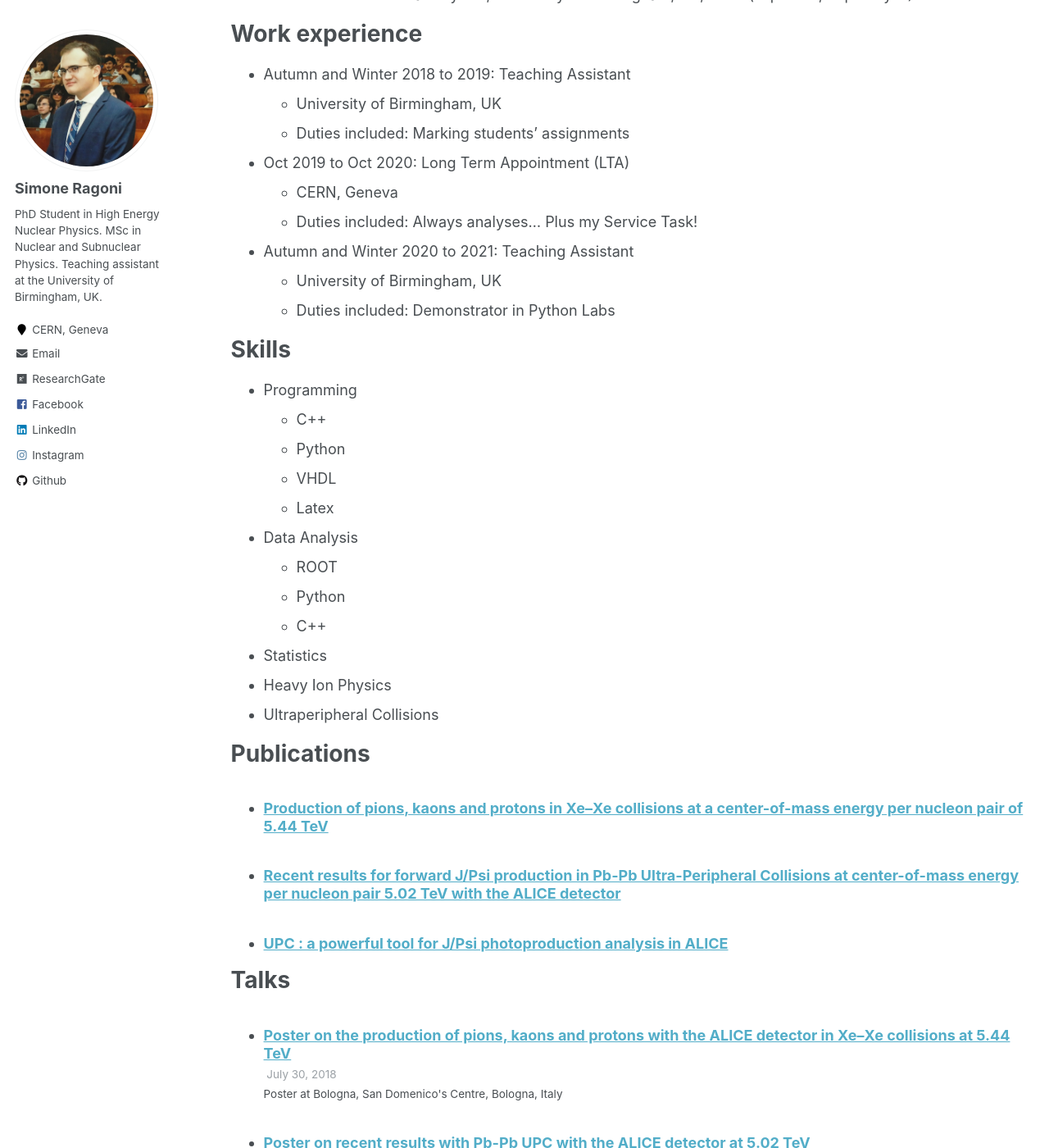
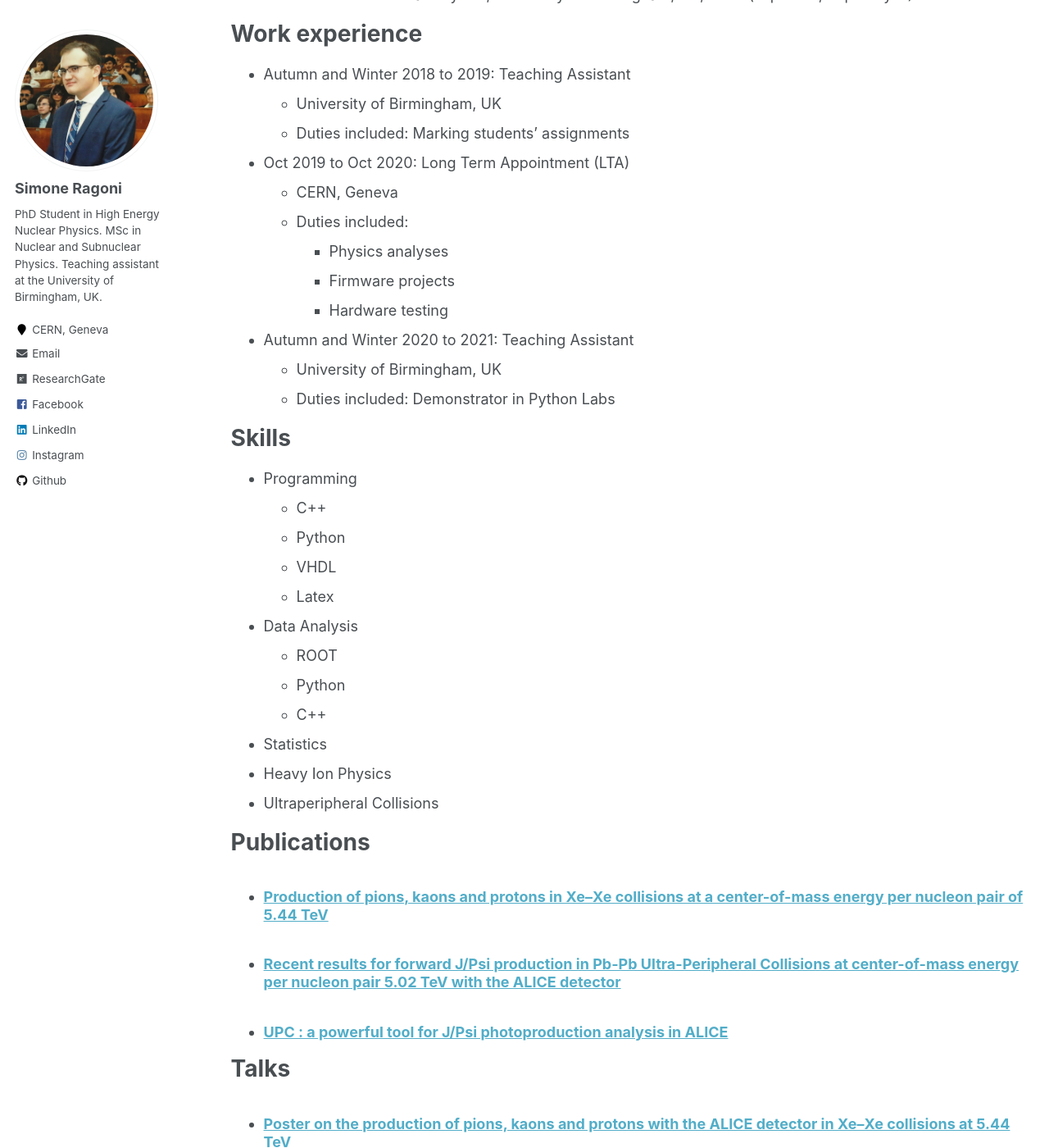
Before and after one commit to mdarabiamin/siragoni.github.io, a Jekyll site: the page built from _pages/cv.md, in a window 1280 px wide and 1400 px high, scrolled down 340 px. Shown: the whole window at 82% size. Built offline with Jekyll 4.4.1, drawn with Linux system fonts in a browser that asks for light colours; some of the changed text lies outside the part shown.

Commit message:
Reprising website activities.

```diff
--- a/_pages/cv.md
+++ b/_pages/cv.md
@@ -24,7 +24,10 @@ Work experience
 
 * Oct 2019 to Oct 2020: Long Term Appointment (LTA)
   * CERN, Geneva
-  * Duties included: Always analyses... Plus my Service Task!
+  * Duties included:
+    * Physics analyses
+    * Firmware projects
+    * Hardware testing
 
 * Autumn and Winter 2020 to 2021: Teaching Assistant
   * University of Birmingham, UK
```
Also changed, not shown: other parts of _pages/cv.md (+1 -1 lines).
